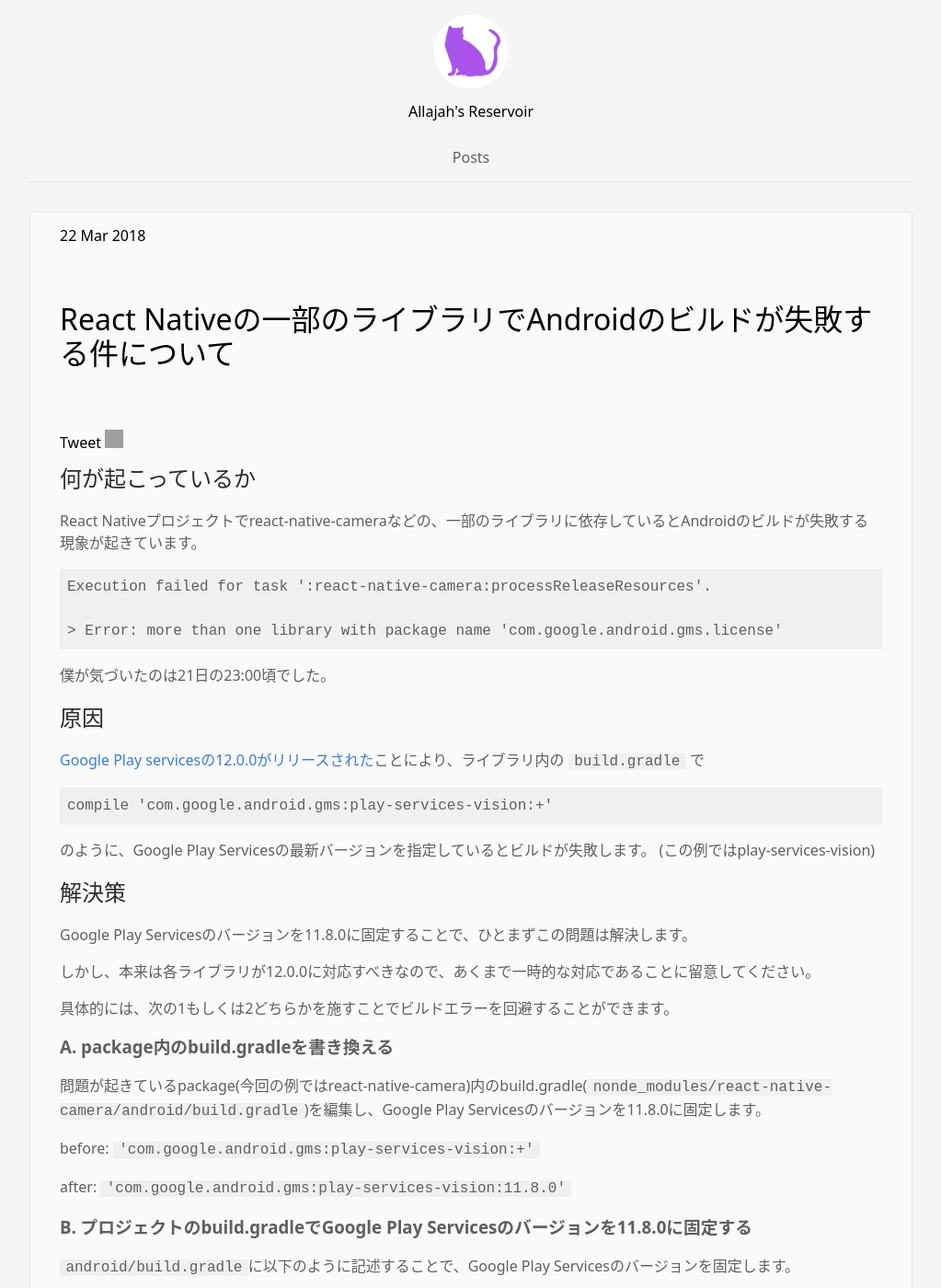
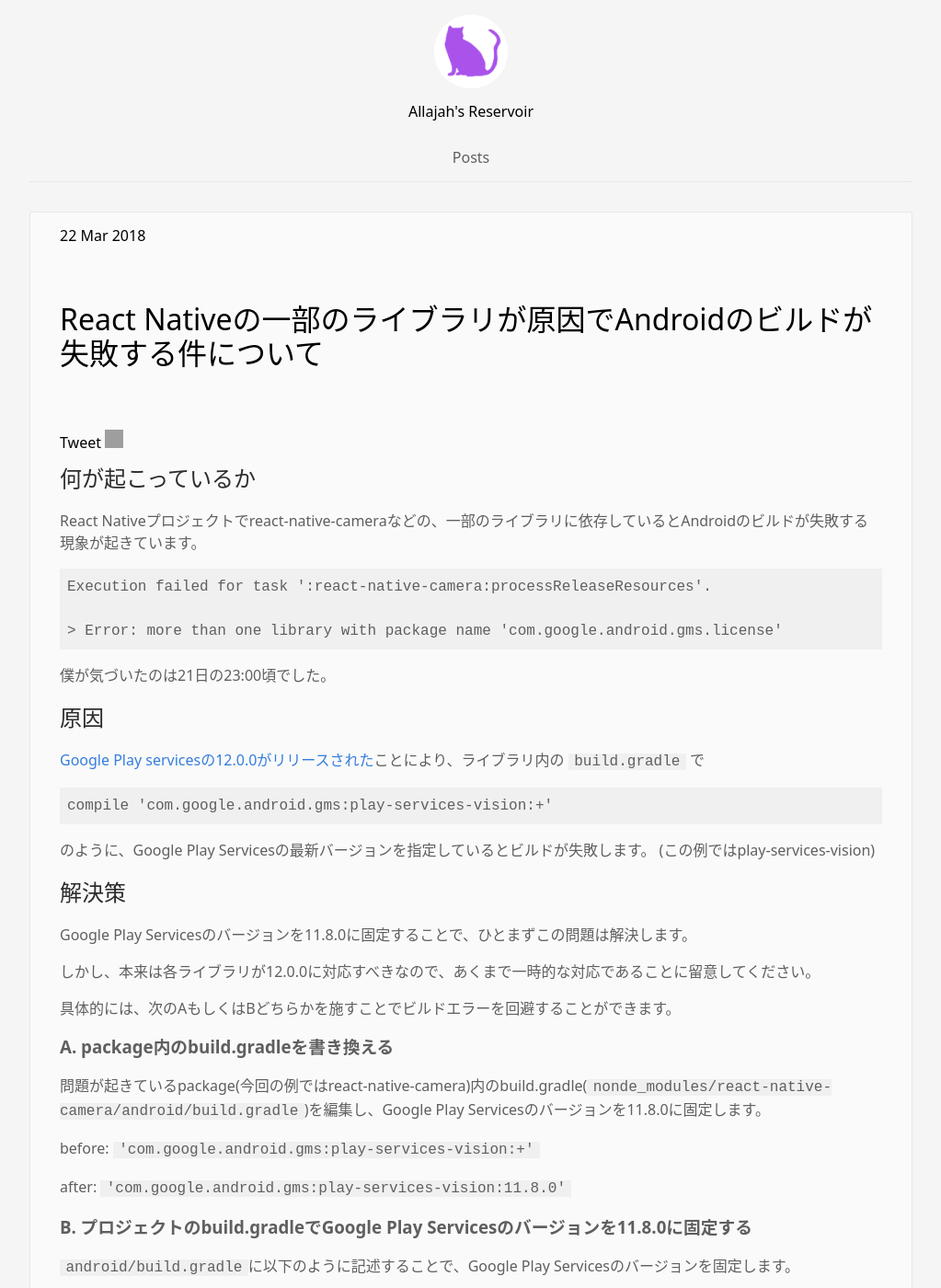
Before and after one commit to arayaryoma/reservoir.allajah.com, a Jekyll site: the page built from _posts/2018-03-22-react-native-packages-build-error-by-gms.markdown, in a window 1280 px wide and 1400 px high. Shown: the whole window at 92% size, without its empty margins (128-1151 px from the left). Built offline with Jekyll 4.4.1, drawn with Linux system fonts in a browser that asks for light colours; nearby versions of some CDN libraries; comment, search, counter and statistics services are not loaded; grey boxes are pictures that could not be loaded.

Commit message:
Fix texts

```diff
--- a/_posts/2018-03-22-react-native-packages-build-error-by-gms.markdown
+++ b/_posts/2018-03-22-react-native-packages-build-error-by-gms.markdown
@@ -1,5 +1,5 @@
 ---
-title: "React Nativeの一部のライブラリでAndroidのビルドが失敗する件について"
+title: "React Nativeの一部のライブラリが原因でAndroidのビルドが失敗する件について"
 date: "2018-03-22 10:00:00 +0900"
 tags:
   - React Native
@@ -30,7 +30,7 @@
 
 しかし、本来は各ライブラリが12.0.0に対応すべきなので、あくまで一時的な対応であることに留意してください。
 
-具体的には、次の1もしくは2どちらかを施すことでビルドエラーを回避することができます。
+具体的には、次のAもしくはBどちらかを施すことでビルドエラーを回避することができます。
 
 ### A. package内のbuild.gradleを書き換える
 問題が起きているpackage(今回の例ではreact-native-camera)内のbuild.gradle(`nonde_modules/react-native-camera/android/build.gradle`)を編集し、Google Play Servicesのバージョンを11.8.0に固定します。
```
